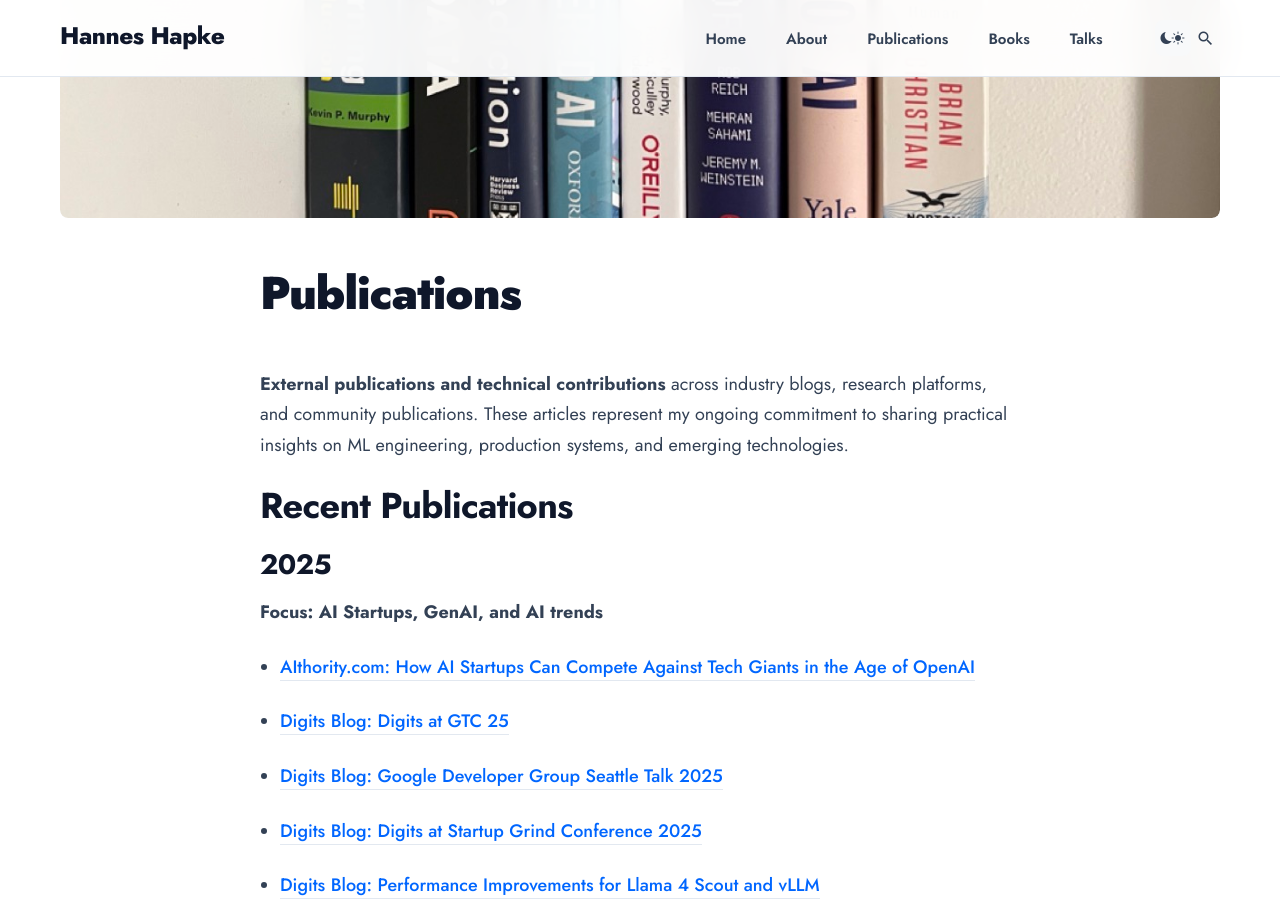
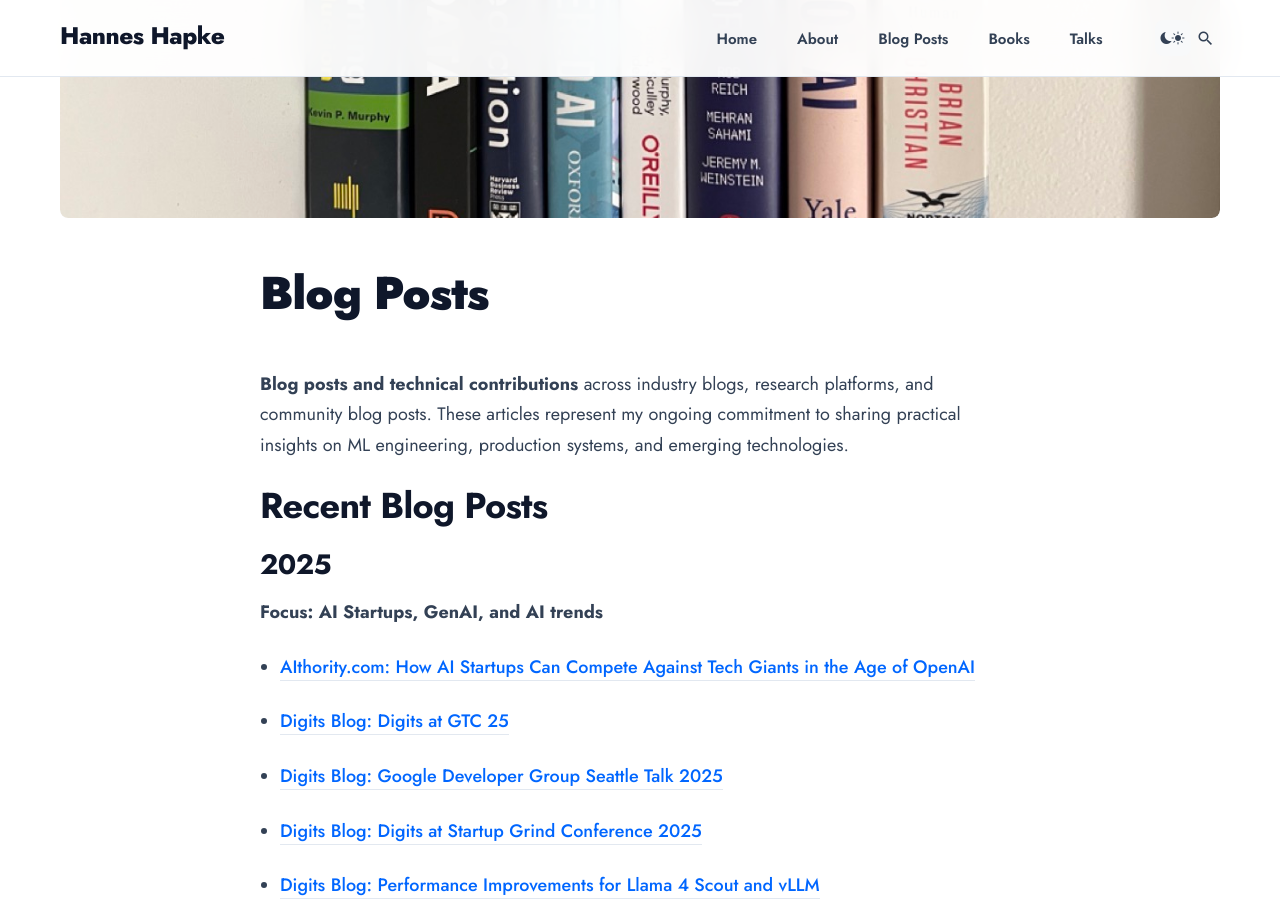
Before and after one commit to hanneshapke/hanneshapke.github.io, a Jekyll site: the page built from _pages/blogs.md, in a window 1280 px wide and 900 px high, scrolled down 512 px. Built offline with Jekyll 4.4.1, drawn with Linux system fonts in a browser that asks for light colours; nearby versions of some CDN libraries.

Commit message:
renamed publications -> blog

```diff
--- a/_pages/blogs.md
+++ b/_pages/blogs.md
@@ -1,13 +1,13 @@
 ---
 layout: page
-title: Publications
-permalink: /publications/
+title: Blog Posts
+permalink: /blog/
 image: '/images/ml_books_right.jpeg'
 ---
 
-**External publications and technical contributions** across industry blogs, research platforms, and community publications. These articles represent my ongoing commitment to sharing practical insights on ML engineering, production systems, and emerging technologies.
+**Blog posts and technical contributions** across industry blogs, research platforms, and community blog posts. These articles represent my ongoing commitment to sharing practical insights on ML engineering, production systems, and emerging technologies.
 
-## Recent Publications
+## Recent Blog Posts
 
 ### 2025
 
```
Also changed, not shown: _pages/about.md (+1 -1 lines), redirect-template.html (added, +16 -0 lines).
